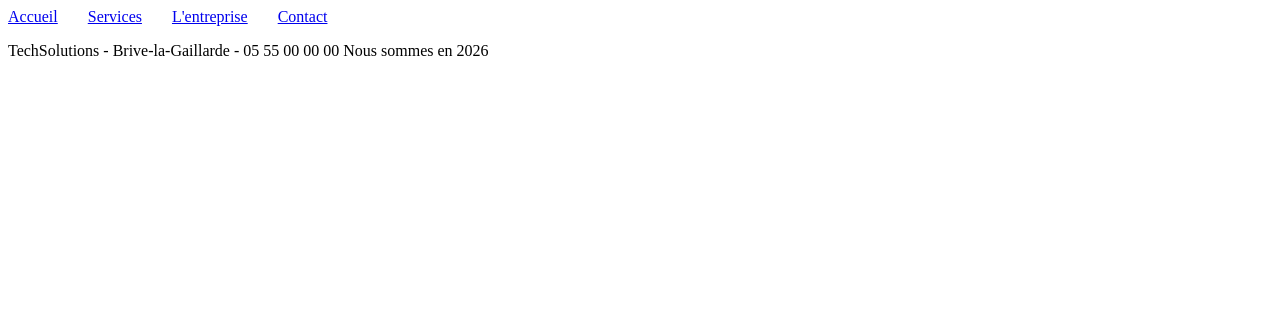
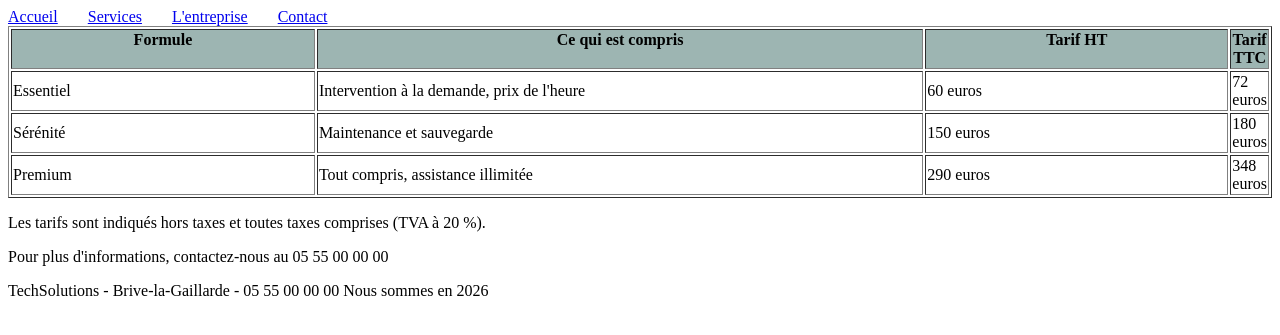
Before and after one commit to Flamma-quintanel/TechSolutions, a PHP site: page /services.php in a window 1280 px wide. Shown: the top 335 px of the page. Run offline with PHP 8.4, Linux system fonts and the light colour scheme.

Commit message:
mise a jour du fichier services.php

```diff
--- a/services.php
+++ b/services.php
@@ -7,16 +7,42 @@ $serenite = 150;
 $premium = 290;
 $tva = 20;
 ?>
-<!DOCTYPE html>
 <?php include "inc/infos.php"; ?>
 <!DOCTYPE html>
 <html lang="fr">
   <head>
     <meta charset="utf-8">
      <title>Texte de l'onglet</title>
-     <link rel="stylesheet" href="css/Style.css"
-   </head>
+     <link rel="stylesheet" href="css/Style.css">
+    </head>
    <body>
        <?php include "inc/menu.php"; ?>
+       <table width="100%" border="1">
+        <tr class="gris"> <th width="25%" valign=top>Formule</th>
+        <th width="50%" valign=top>Ce qui est compris</th>
+        <th width="25%" valign=top>Tarif HT</th>
+        <th width="25%" valign=top>Tarif TTC</th>
+      </tr>
+         <tr>
+        <td>Essentiel</td>
+        <td>Intervention à la demande, prix de l'heure</td>
+        <td><?php echo $essentiel; ?> euros</td>
+        <td><?php echo $essentiel * (100 + $tva) / 100; ?> euros</td>
+      </tr>
+      <tr>
+        <td>Sérénité</td>
+        <td>Maintenance et sauvegarde</td>
+        <td><?php echo $serenite; ?> euros</td>
+        <td><?php echo $serenite * (100 + $tva) / 100; ?> euros</td>
+      </tr>
+      <tr>
+        <td>Premium</td>
+        <td>Tout compris, assistance illimitée</td>
+        <td><?php echo $premium; ?> euros</td>
+        <td><?php echo $premium * (100 + $tva) / 100; ?> euros</td>
+      </tr>
+      </table>
+      <p>Les tarifs sont indiqués hors taxes et toutes taxes comprises (TVA à <?php echo $tva; ?> %).</p>
+      <p>Pour plus d'informations, contactez-nous au <?php echo $telephone; ?>
        <?php include "inc/pied.php"; ?>
       </body>
```
